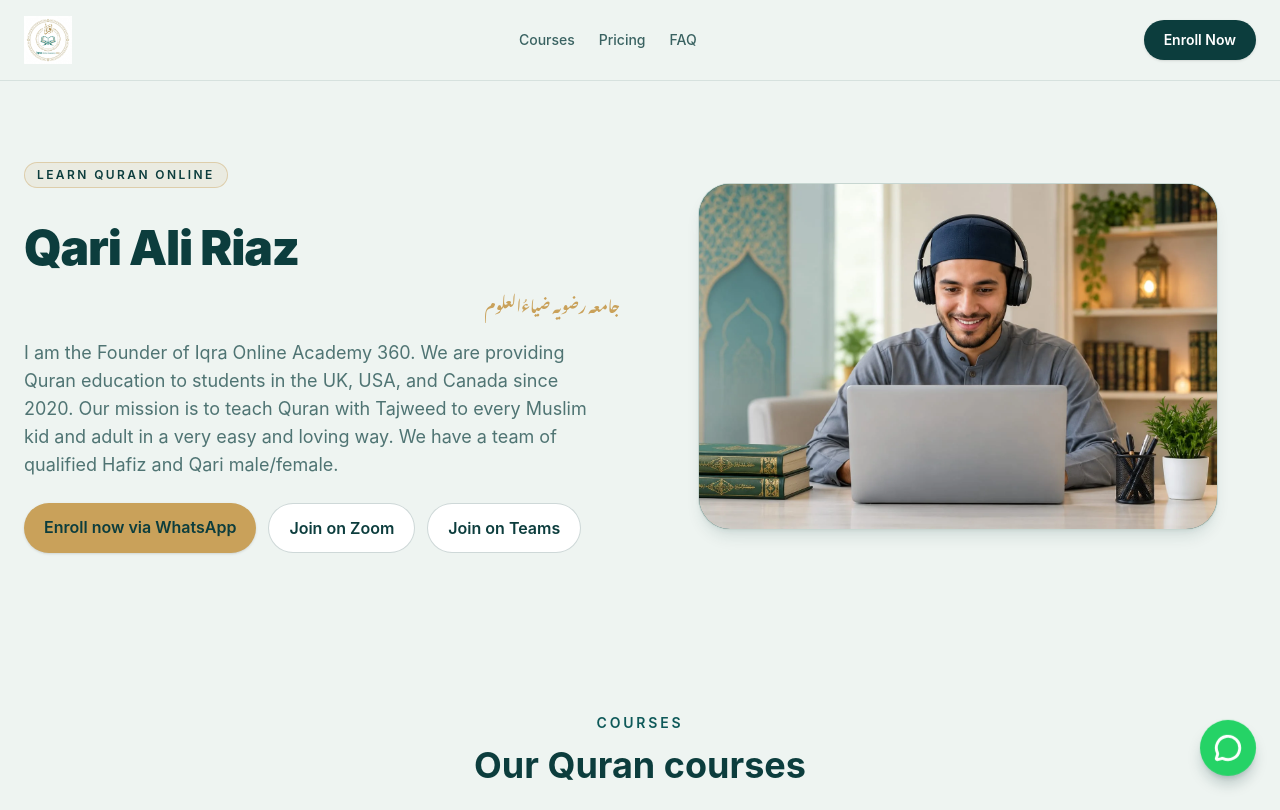
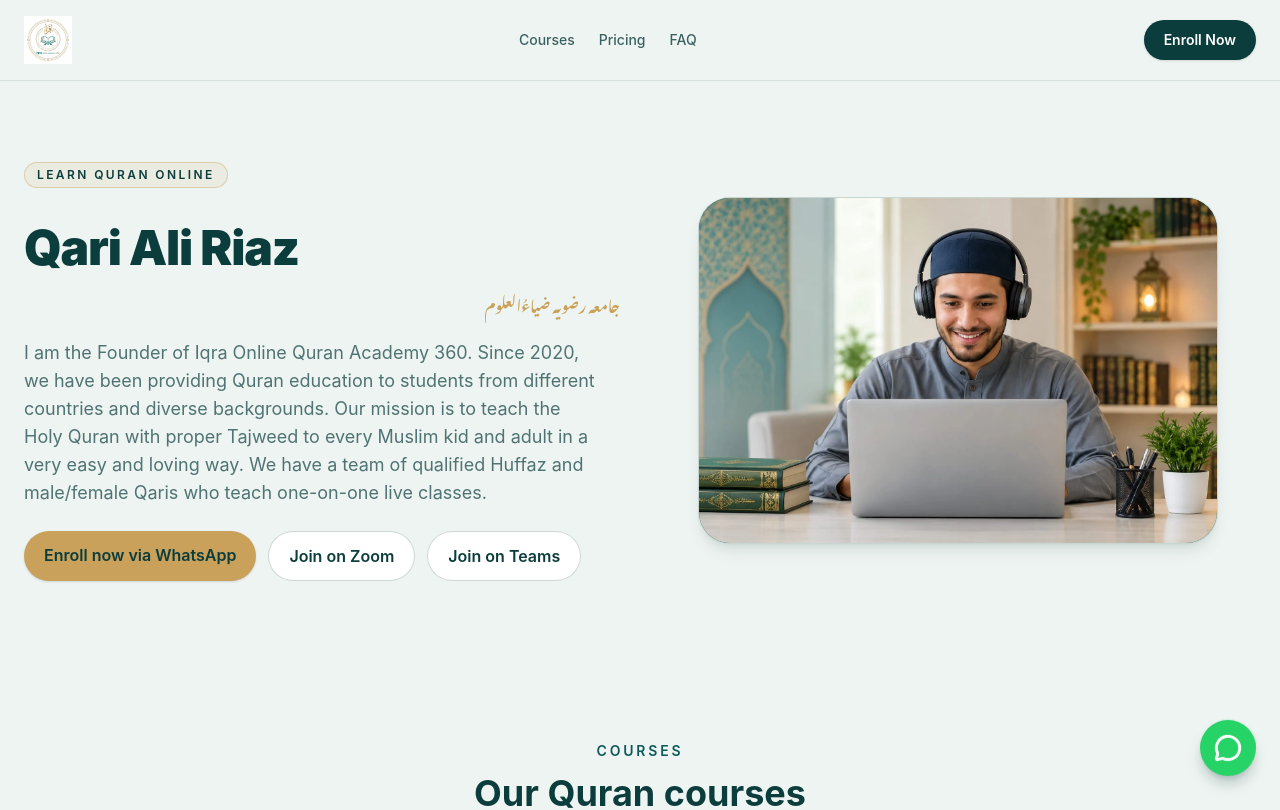
Before and after one commit to Umerakhtar/Iqra-Academy, a React (Vite) app: page / in a window 1280 px wide. Shown: the top 810 px of the page. Built offline with nearby package versions, Linux system fonts and the light colour scheme; a web font is replaced by a local one.

Commit message:
update hero bio text

```diff
--- a/src/components/Hero.jsx
+++ b/src/components/Hero.jsx
@@ -23,7 +23,7 @@
           </p>
 
           <p className="max-w-xl text-lg text-[#0c3d3d]/70">
-            I am the Founder of Iqra Online Academy 360. We are providing Quran education to students in the UK, USA, and Canada since 2020. Our mission is to teach Quran with Tajweed to every Muslim kid and adult in a very easy and loving way. We have a team of qualified Hafiz and Qari male/female.
+            I am the Founder of Iqra Online Quran Academy 360. Since 2020, we have been providing Quran education to students from different countries and diverse backgrounds. Our mission is to teach the Holy Quran with proper Tajweed to every Muslim kid and adult in a very easy and loving way. We have a team of qualified Huffaz and male/female Qaris who teach one-on-one live classes.
           </p>
 
           <div className="flex flex-wrap gap-3">
```
